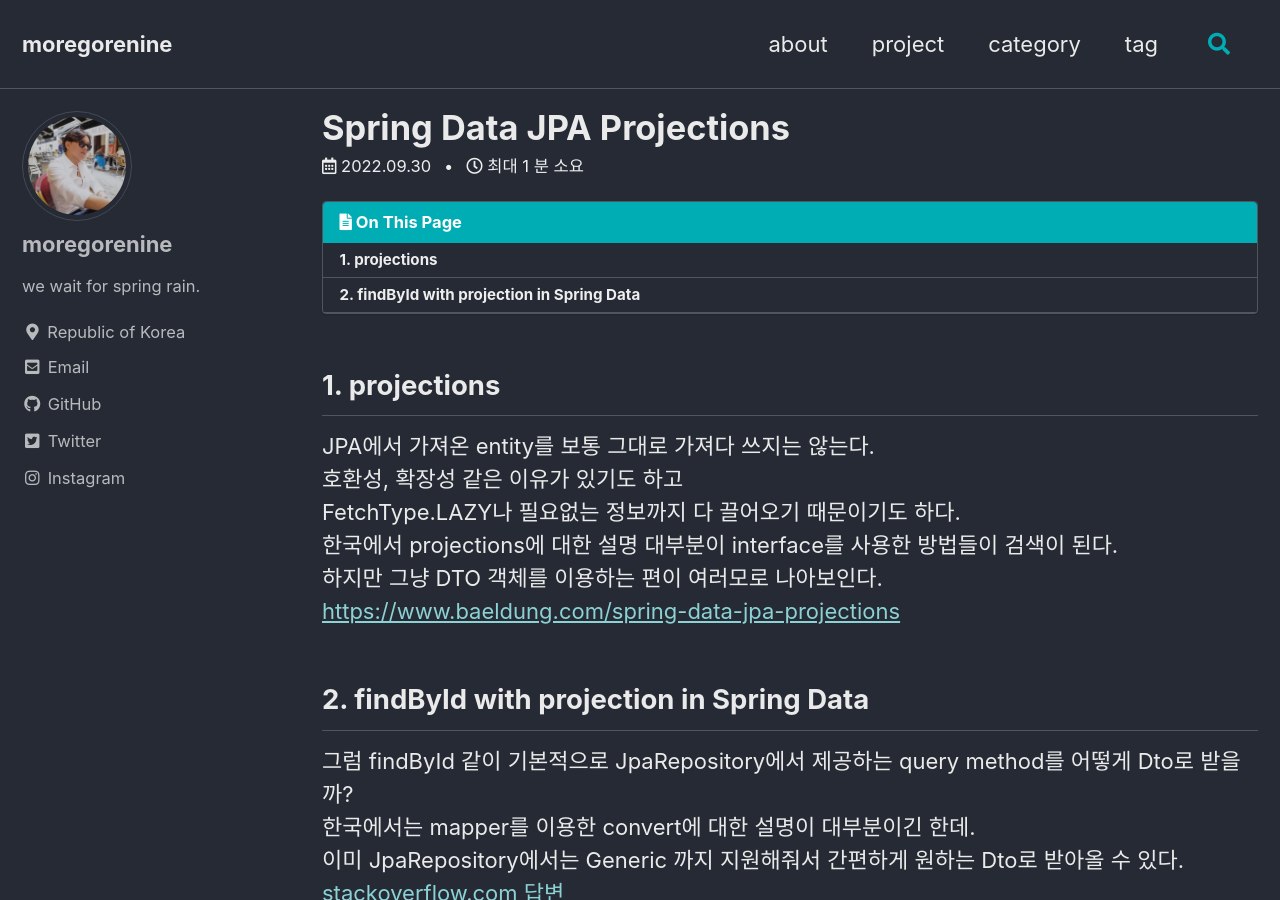
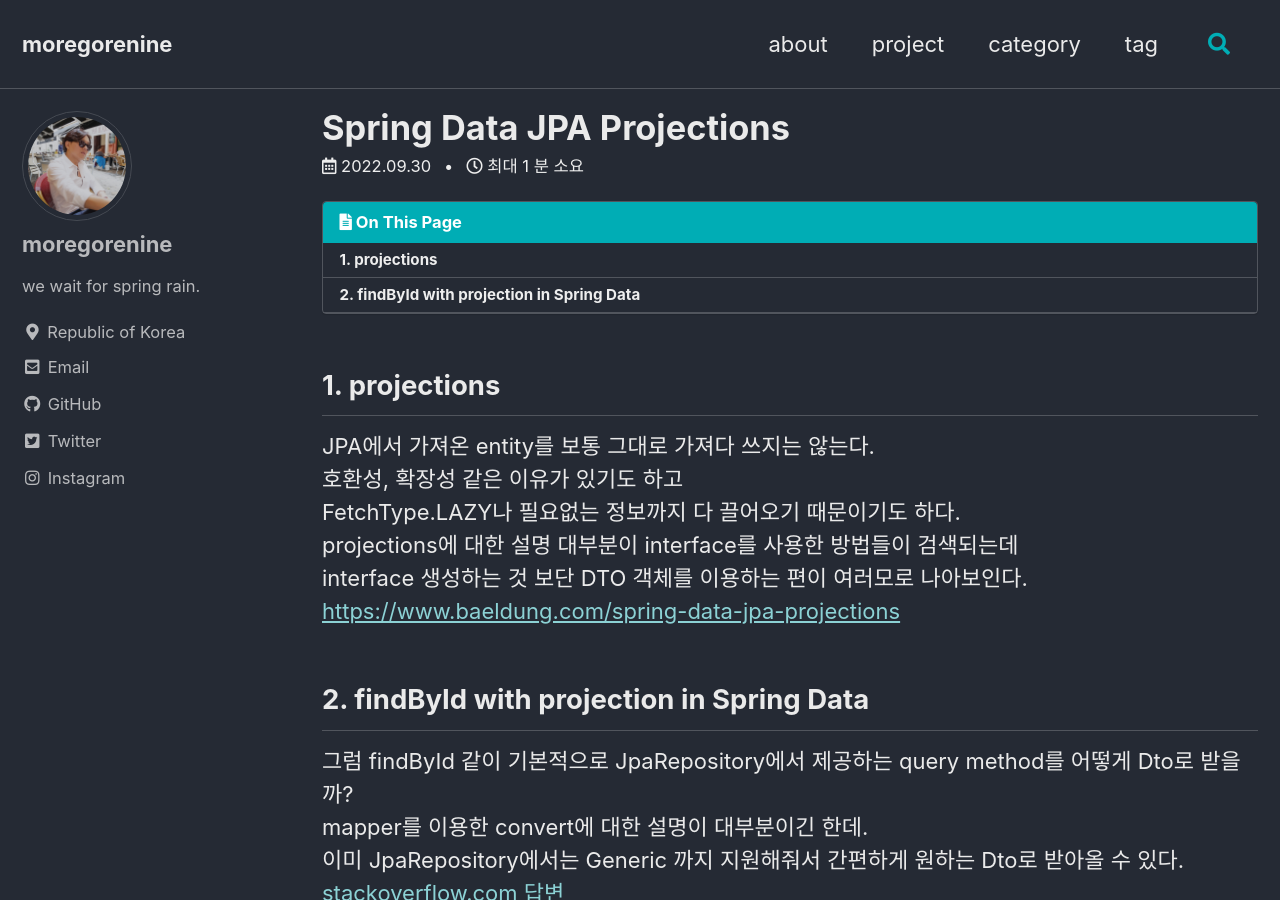
Before and after one commit to moregorenine/moregorenine.github.io, a Jekyll site: the page built from _posts/jpa/2022-09-30-spring-data-jpa-projections.md, in a window 1280 px wide and 900 px high. Built offline with Jekyll 4.4.1, drawn with Linux system fonts in a browser that asks for light colours; cached includes are drawn as plain includes; comment, search, counter and statistics services are not loaded.

Commit message:
Update 2022-09-30-spring-data-jpa-projections.md

```diff
--- a/_posts/jpa/2022-09-30-spring-data-jpa-projections.md
+++ b/_posts/jpa/2022-09-30-spring-data-jpa-projections.md
@@ -14,13 +14,13 @@ toc_sticky: true
 JPA에서 가져온 entity를 보통 그대로 가져다 쓰지는 않는다.
 호환성, 확장성 같은 이유가 있기도 하고
 FetchType.LAZY나 필요없는 정보까지 다 끌어오기 때문이기도 하다.
-한국에서 projections에 대한 설명 대부분이 interface를 사용한 방법들이 검색이 된다.
-하지만 그냥 DTO 객체를 이용하는 편이 여러모로 나아보인다.
+projections에 대한 설명 대부분이 interface를 사용한 방법들이 검색되는데
+interface 생성하는 것 보단 DTO 객체를 이용하는 편이 여러모로 나아보인다.
 [https://www.baeldung.com/spring-data-jpa-projections](https://www.baeldung.com/spring-data-jpa-projections)
 
 ## 2. findById with projection in Spring Data
 그럼 findById 같이 기본적으로 JpaRepository에서 제공하는 query method를 어떻게 Dto로 받을까?
-한국에서는 mapper를 이용한 convert에 대한 설명이 대부분이긴 한데.
+mapper를 이용한 convert에 대한 설명이 대부분이긴 한데.
 이미 JpaRepository에서는 Generic 까지 지원해줘서 간편하게 원하는 Dto로 받아올 수 있다.
 [stackoverflow.com 답변](https://stackoverflow.com/questions/49669511/how-to-override-findbyid-with-projection-in-spring-data)
 [docs.spring.io 공식문서](https://docs.spring.io/spring-data/jpa/docs/current/reference/html/#projection.dynamic)
```
